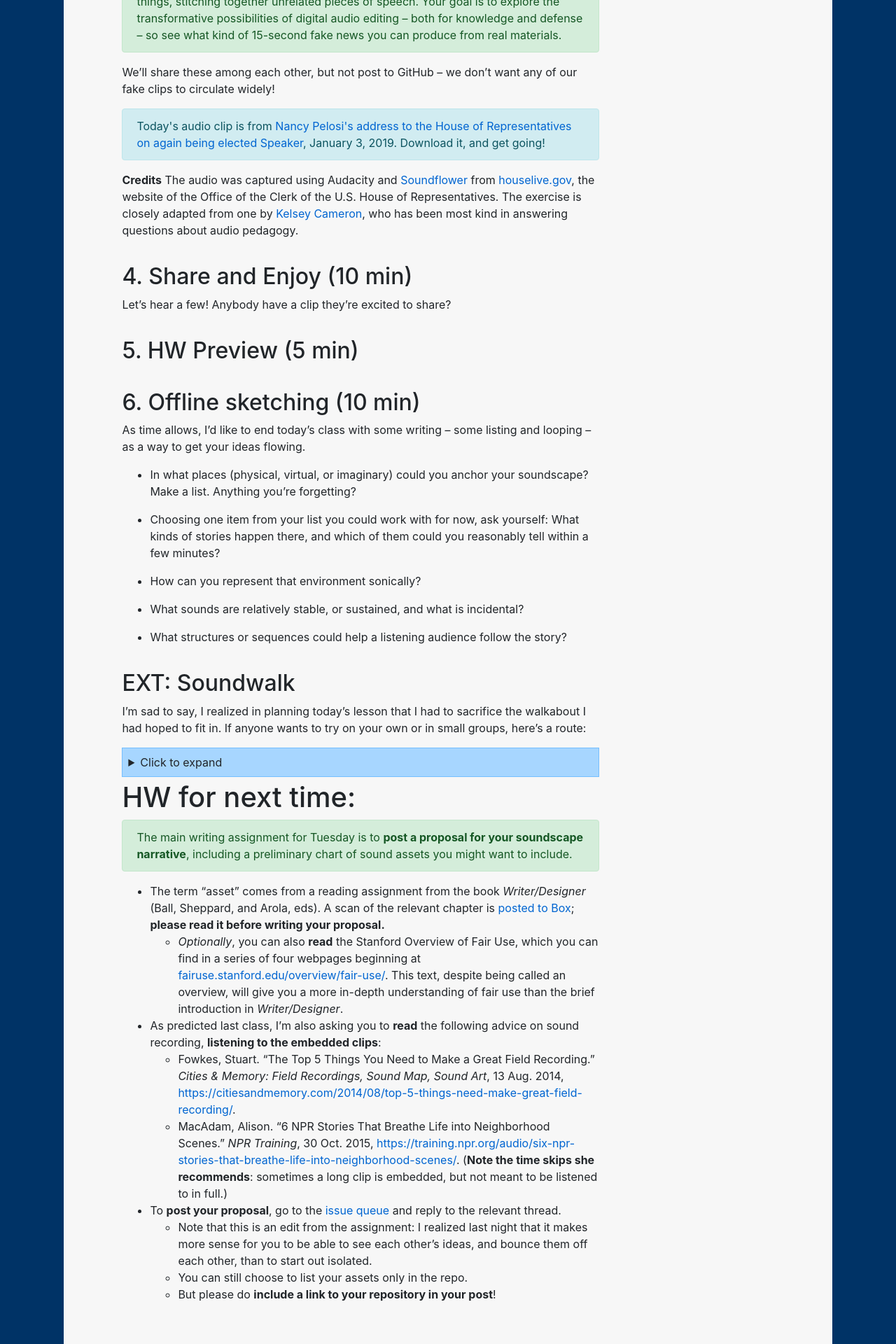
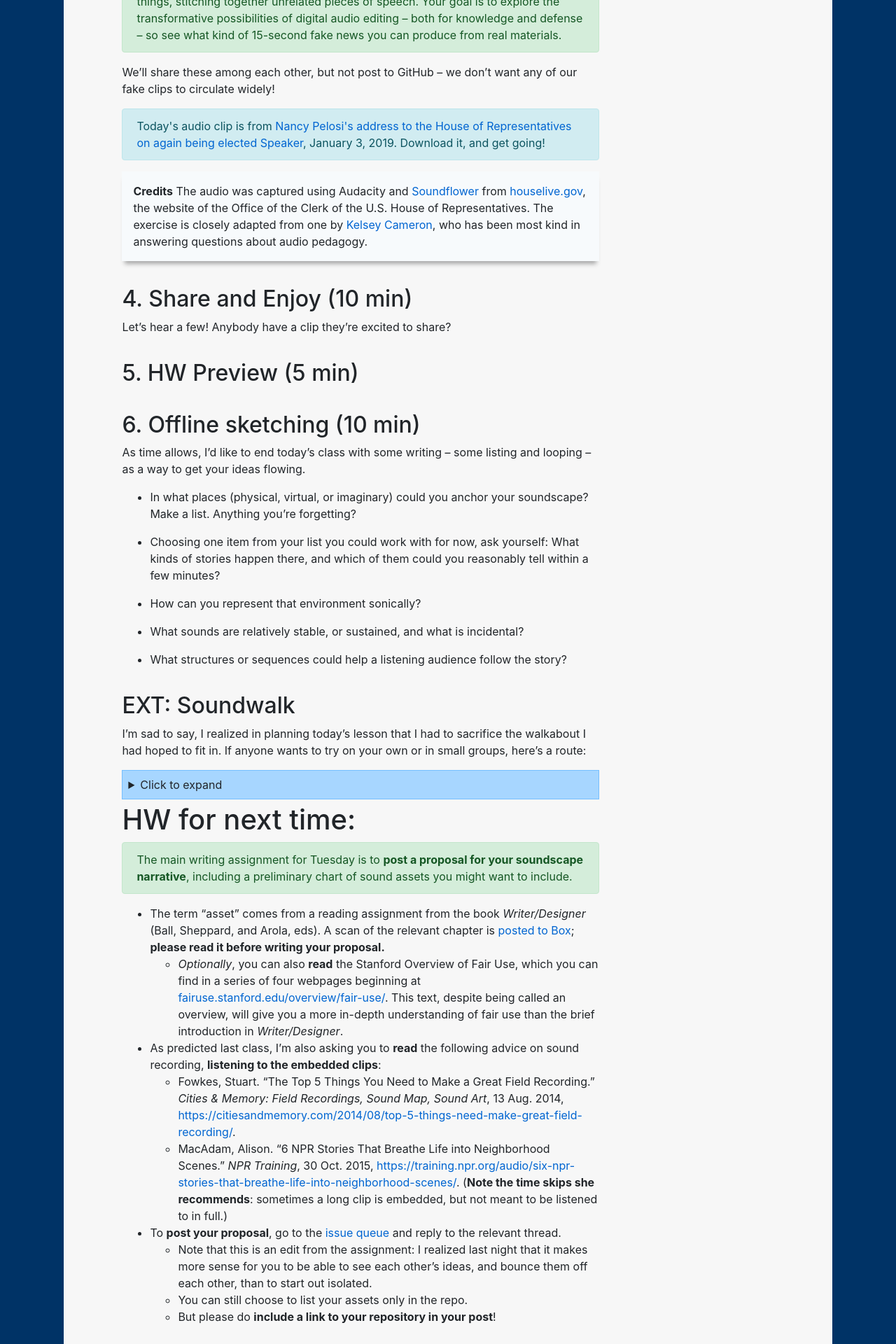
Before and after one commit to benmiller314/cdm2023spring, a Jekyll site: the page built from old-plans/2019fall/lesson-04.md, in a window 1280 px wide. Shown: the part 2309-4229 px from the top of the page at 70% size. Built offline with Jekyll 4.4.1, drawn with Linux system fonts in a browser that asks for light colours; our own code applies the rules of GitHub Pages for plain Markdown files.

Commit message:
update styling for <aside>
should look more like a post-it now (but subtle color)

also add a .smaller class for use with particularly aside-y asides

```diff
--- a/assets/css/screen.css
+++ b/assets/css/screen.css
@@ -233,7 +233,7 @@ details details summary {
     padding-left: 2em;
 }
 
-details[open] {
+details[open], aside {
     margin-bottom: 2em;
   	padding-bottom: 1em;
   	-webkit-box-shadow: 0 8px 6px -4px hsl(0, 0%, 66%);
@@ -244,6 +244,11 @@ details[open] {
 /* But don't do this inside a colored alert */
 .alert summary {
     background-color: inherit;
+}
+
+aside {
+    padding: 1em;
+    background-color: #F7FAFC;
 }
 
 /* Add more visual separation between consecutive
@@ -388,6 +393,10 @@ pre code {
     border: none;
 }
 
+.smaller {
+    font-size: smaller;
+}
+
 /* Don't need button navigation
 @supports (scroll-snap-type) {
     .slider > a {
```
